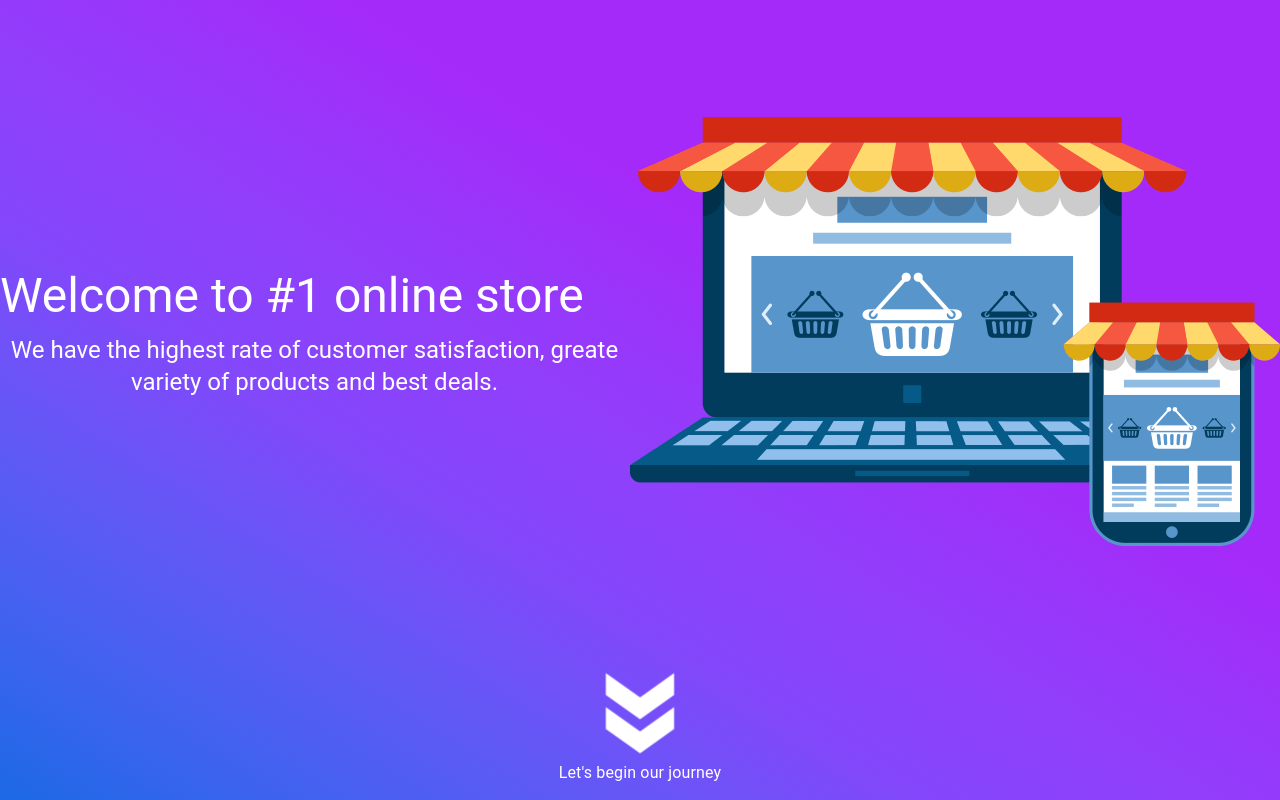
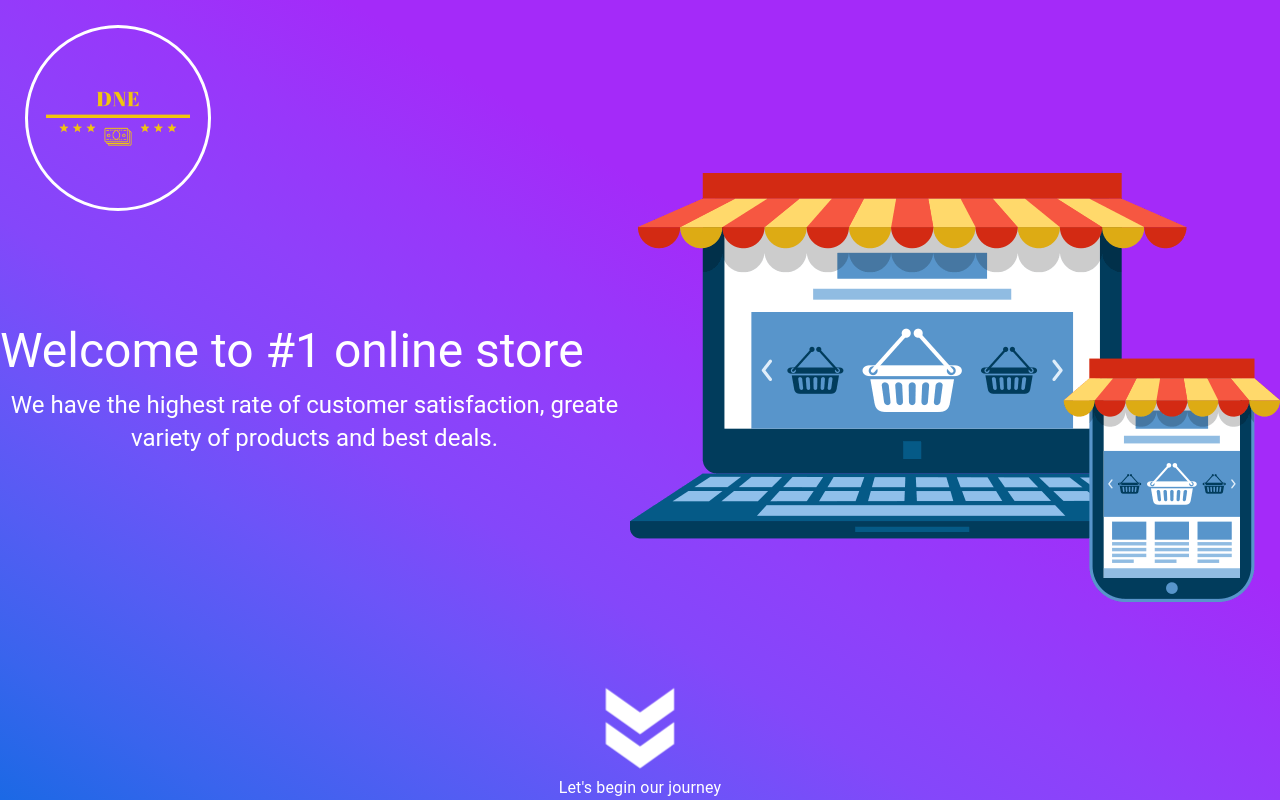
Before and after one commit to davitsoitashvili/market_app, a React (Create React App) app: page / in a window 1280 px wide. Shown: the top 800 px of the page. Built offline with nearby package versions, Linux system fonts and the light colour scheme.

Commit message:
Added logo

```diff
--- a/src/components/container/LandingPage/Landing.jsx
+++ b/src/components/container/LandingPage/Landing.jsx
@@ -5,11 +5,12 @@ import StorePic from "../../../assets/img/store.png";
 import Logo from "../../../assets/img/logo_transparent.png";
 import DoubleArrowIcon from "@material-ui/icons/DoubleArrow";
 function LandingPage() {
+  const scrollToMyRef = () => window.scrollTo(0, document.body.scrollHeight);
   return (
     <div className={styles["wrapper"]}>
-      {/* <div>
-        <img src={Logo} alt="Logo"></img>
-      </div> */}
+      <div className={styles["logo_container"]}>
+        <img src={Logo} alt="Logo" className={styles["logo"]}></img>
+      </div>
       <div className={styles["background"]}>
         <div className={styles["headers"]}>
           <Typography
@@ -29,10 +30,11 @@ function LandingPage() {
         </div>
       </div>
       <div style={{ flex: "1", color: "#ffffff" }}>
-        <DoubleArrowIcon className={styles["arrow_icon"]} />
-        <Typography  component="p">
-          Let's begin our journey
-        </Typography>
+        <DoubleArrowIcon
+          className={styles["arrow_icon"]}
+          onClick={scrollToMyRef}
+        />
+        <Typography component="p">Let's begin our journey</Typography>
       </div>
     </div>
   );
--- a/src/components/container/LandingPage/Landing.module.css
+++ b/src/components/container/LandingPage/Landing.module.css
@@ -38,7 +38,22 @@
 .arrow_icon {
   font-size: 90px !important;
   color: #fff;
+  cursor: pointer;
   animation: icon 2s infinite;
+}
+
+.logo_container {
+  height: 0px;
+  padding-bottom: 95px;
+}
+
+.logo {
+  width: 180px;
+  position: absolute;
+  top: 25px;
+  left: 25px;
+  border: 3px solid #ffff;
+  border-radius: 50%;
 }
 
 @keyframes icon {
```
Also changed, not shown: 1 other file (tests, documents, lock files or other folders).
